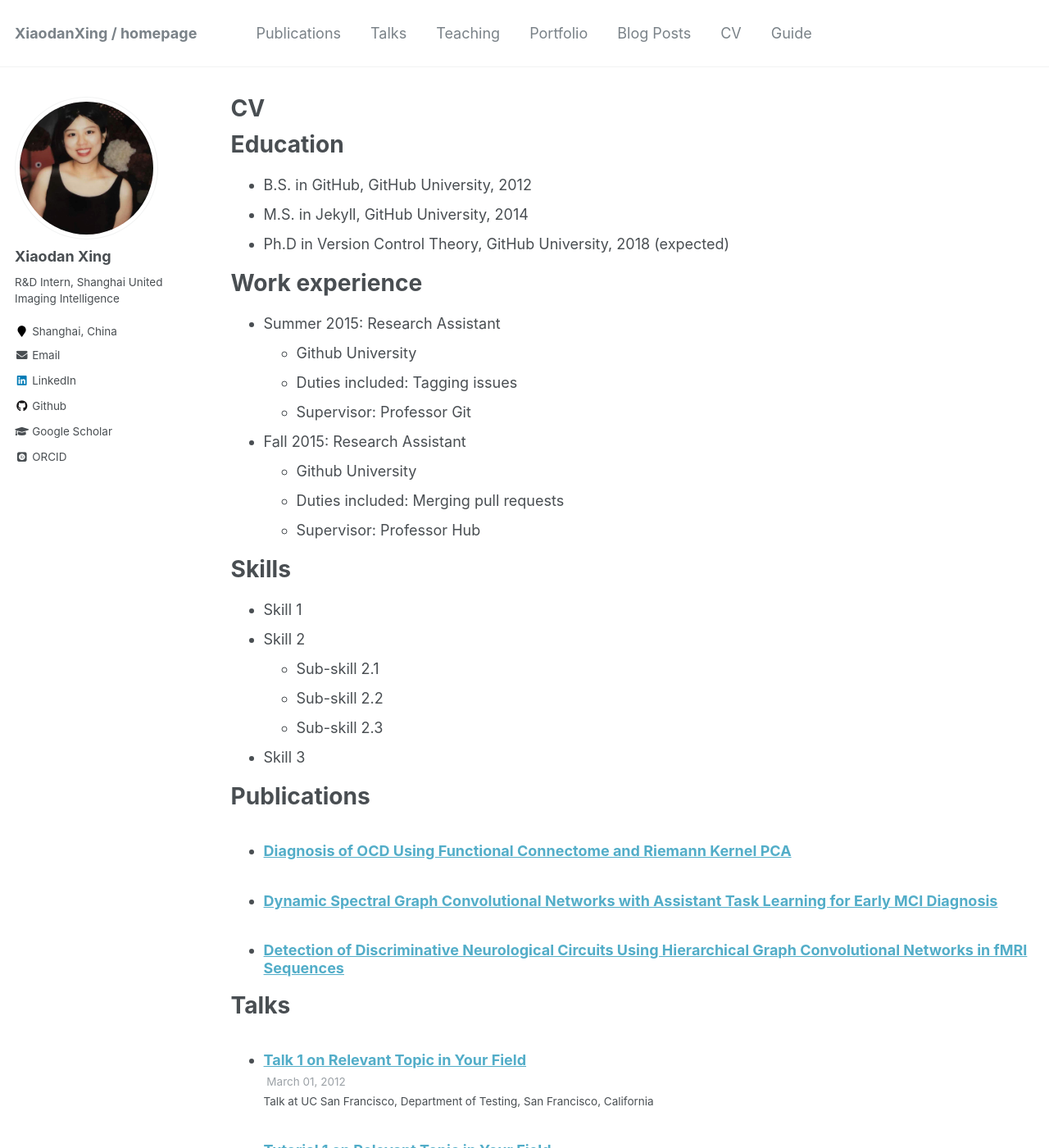
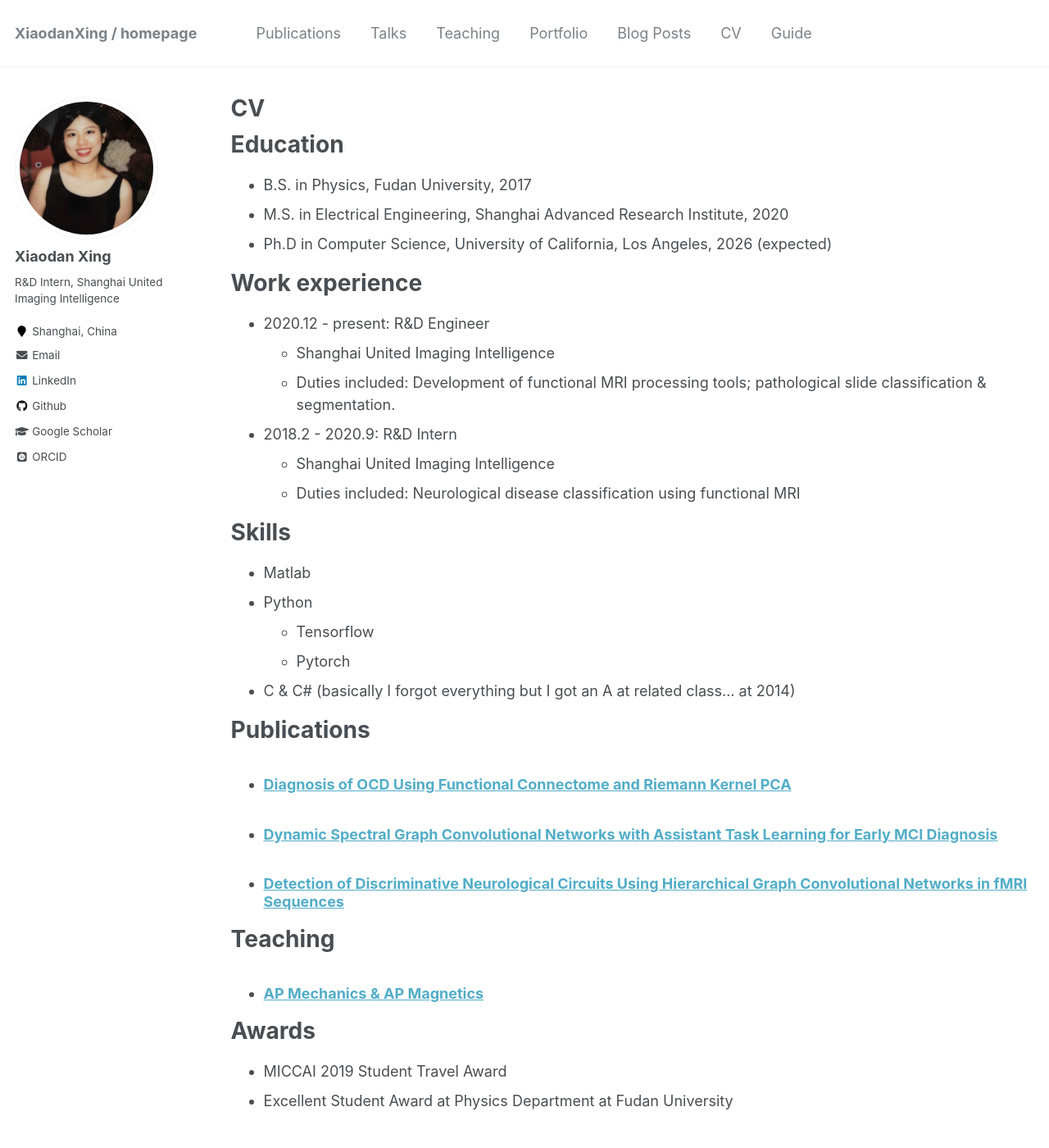
Before and after one commit to XiaodanXing/XiaodanXing.github.io, a Jekyll site: the page built from _pages/cv.md, in a window 1280 px wide and 1400 px high. Shown: the whole window at 82% size. Built offline with Jekyll 4.4.1, drawn with Linux system fonts in a browser that asks for light colours; some web fonts are replaced; some of the changed text lies outside the part shown.

Commit message:
Create cv.md

```diff
--- a/_pages/cv.md
+++ b/_pages/cv.md
@@ -11,41 +11,32 @@ redirect_from:
 
 Education
 ======
-* B.S. in GitHub, GitHub University, 2012
-* M.S. in Jekyll, GitHub University, 2014
-* Ph.D in Version Control Theory, GitHub University, 2018 (expected)
+* B.S. in Physics, Fudan University, 2017
+* M.S. in Electrical Engineering, Shanghai Advanced Research Institute, 2020
+* Ph.D in Computer Science, University of California, Los Angeles, 2026 (expected)
 
 Work experience
 ======
-* Summer 2015: Research Assistant
-  * Github University
-  * Duties included: Tagging issues
-  * Supervisor: Professor Git
+* 2020.12 - present: R&D Engineer
+  * Shanghai United Imaging Intelligence
+  * Duties included: Development of functional MRI processing tools; pathological slide classification & segmentation.
 
-* Fall 2015: Research Assistant
-  * Github University
-  * Duties included: Merging pull requests
-  * Supervisor: Professor Hub
+* 2018.2 - 2020.9: R&D Intern
+  * Shanghai United Imaging Intelligence
+  * Duties included: Neurological disease classification using functional MRI
 
 Skills
 ======
-* Skill 1
-* Skill 2
-  * Sub-skill 2.1
-  * Sub-skill 2.2
-  * Sub-skill 2.3
-* Skill 3
+* Matlab
+* Python
+  * Tensorflow
+  * Pytorch
+* C & C# (basically I forgot everything but I got an A at related class... at 2014)
 
 Publications
 ======
   <ul>{% for post in site.publications %}
     {% include archive-single-cv.html %}
-  {% endfor %}</ul>
-
-Talks
-======
-  <ul>{% for post in site.talks %}
-    {% include archive-single-talk-cv.html %}
   {% endfor %}</ul>
 
 Teaching
@@ -54,6 +45,7 @@ Teaching
     {% include archive-single-cv.html %}
   {% endfor %}</ul>
 
-Service and leadership
+Awards
 ======
-* Currently signed in to 43 different slack teams
+* MICCAI 2019 Student Travel Award
+* Excellent Student Award at Physics Department at Fudan University
```
